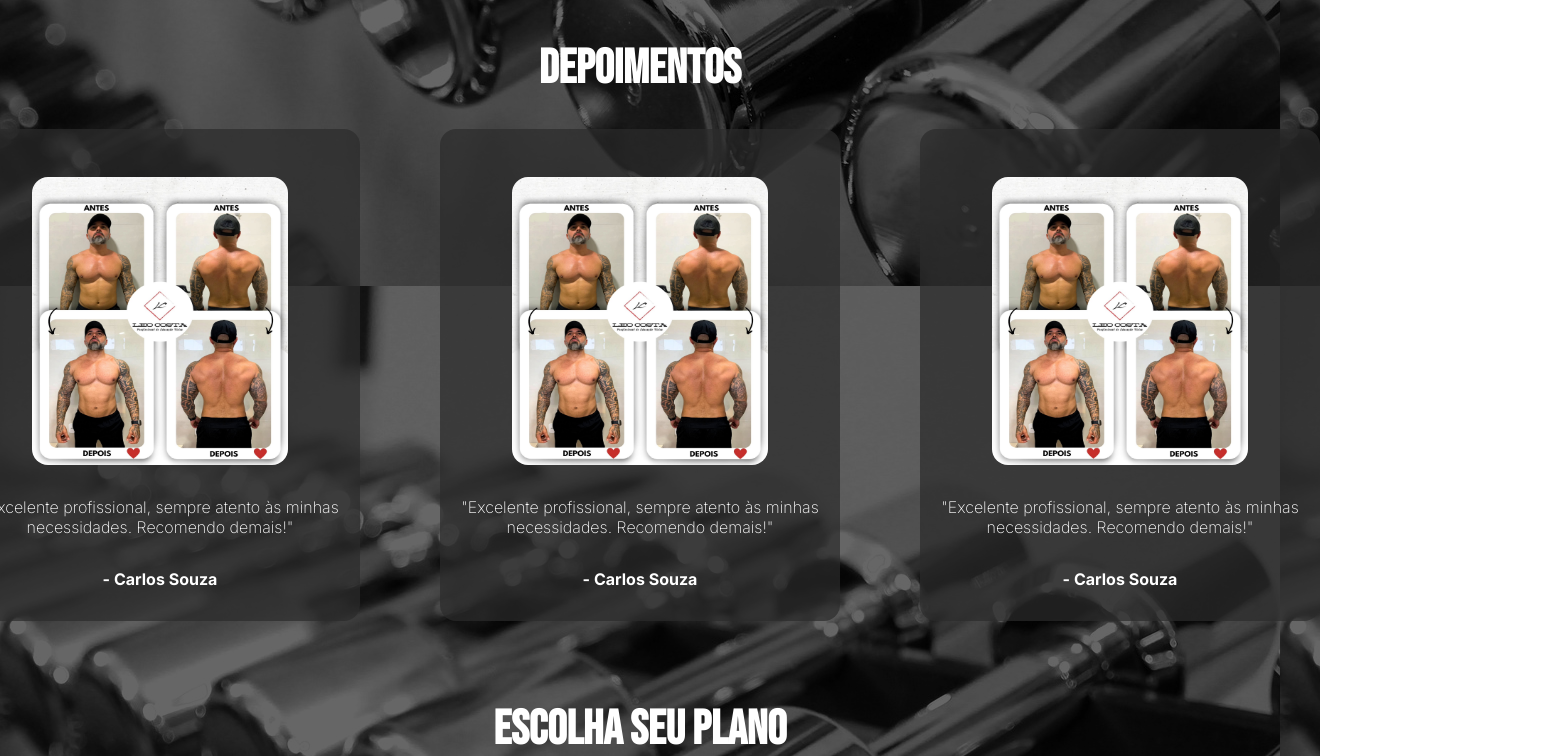
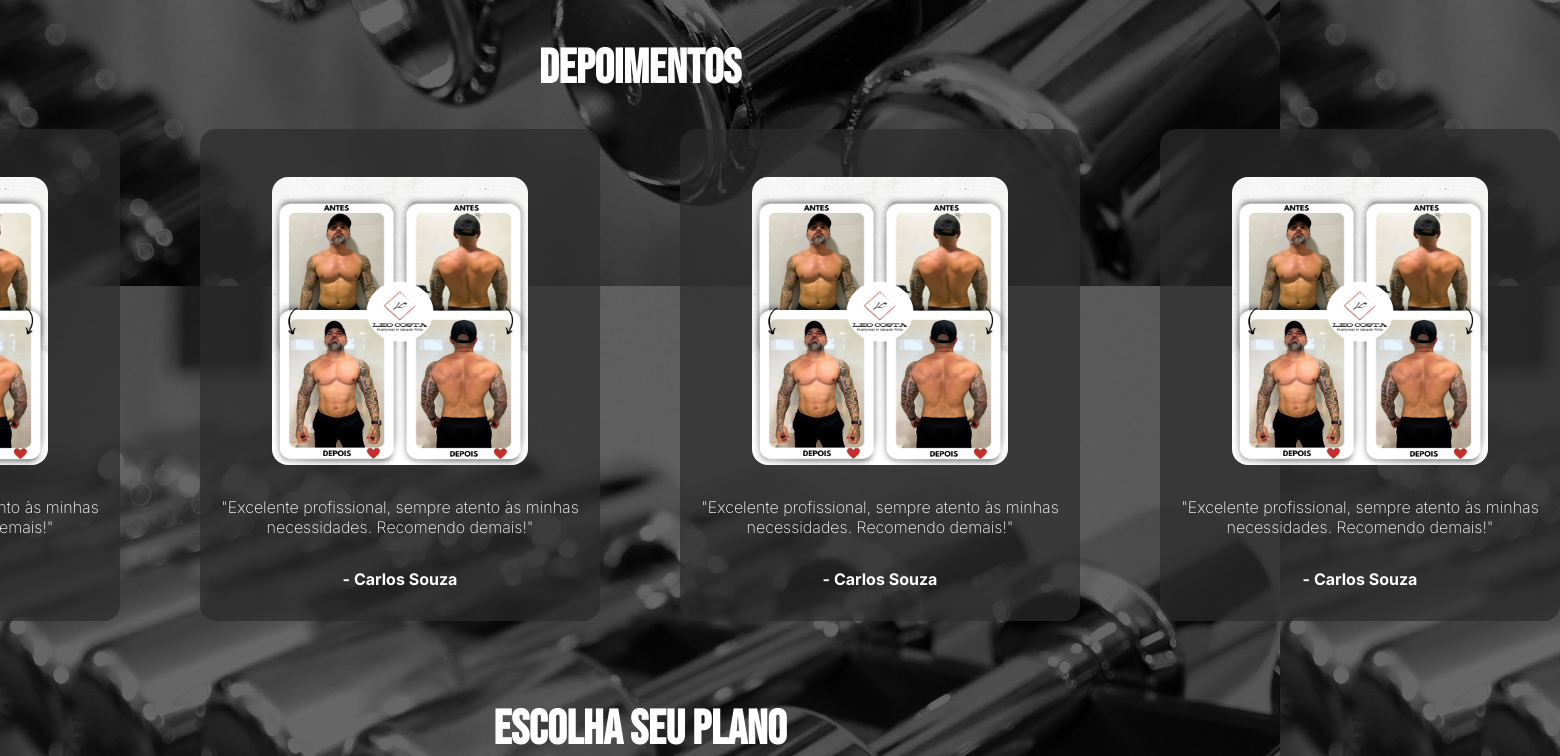
Before and after one commit to MateusMacielrj/projeto-leo, a React (Vite) app: page / in a window 1280 px wide. Shown: the part 1420-2176 px from the top of the page, 1560 px wide, since content can reach past the window. Built offline with nearby package versions, Linux system fonts and the light colour scheme.

Commit message:
Atualiza componente depoimentos com melhorias

```diff
--- a/src/Componentes/Depoimentos/depoimentos.jsx
+++ b/src/Componentes/Depoimentos/depoimentos.jsx
@@ -17,7 +17,7 @@ function Depoimentos() {
       <h3>Depoimentos</h3>
 
       <div className="alunos">
-        {[1, 2, 3].map((_, i) => (
+        {[1, 2, 3 , 4 ].map((_, i) => (
           <div className="depoimento" key={i}>
             <img
               src={ImagemAntesDepois}
```
